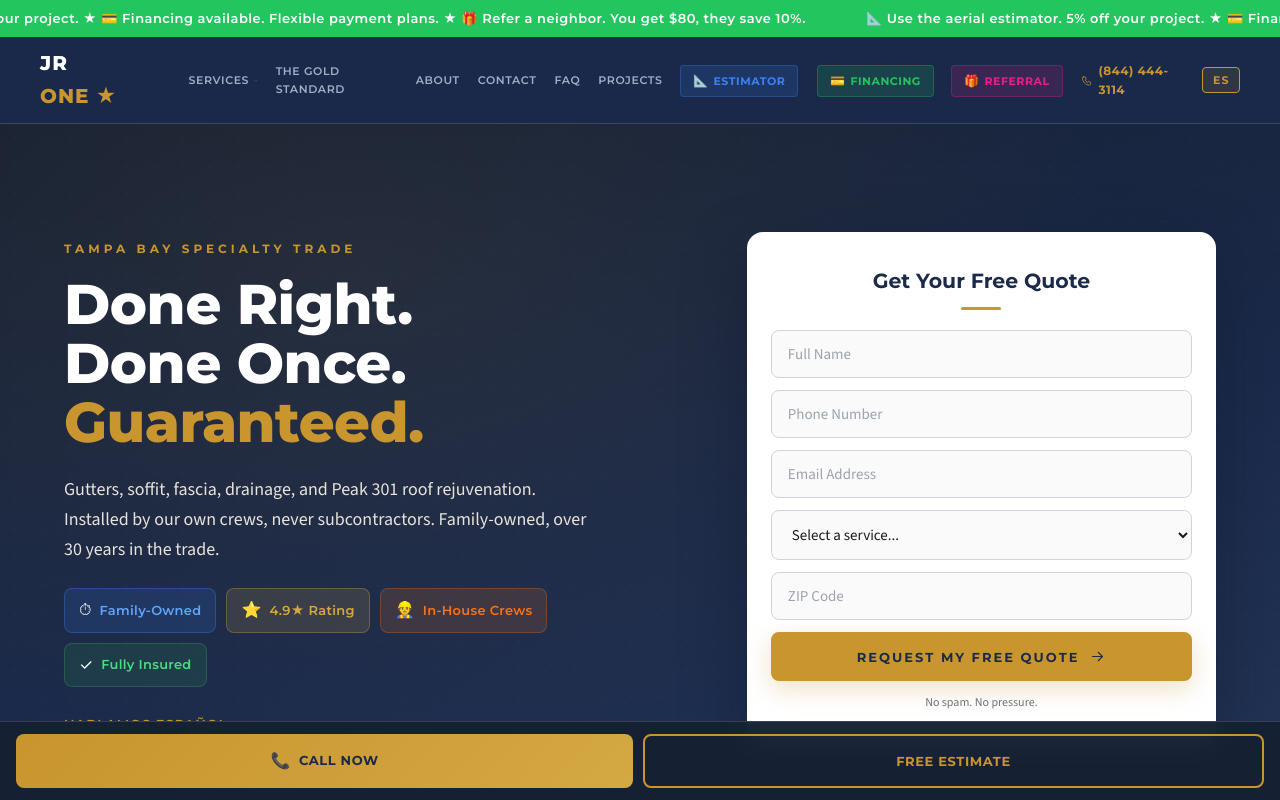
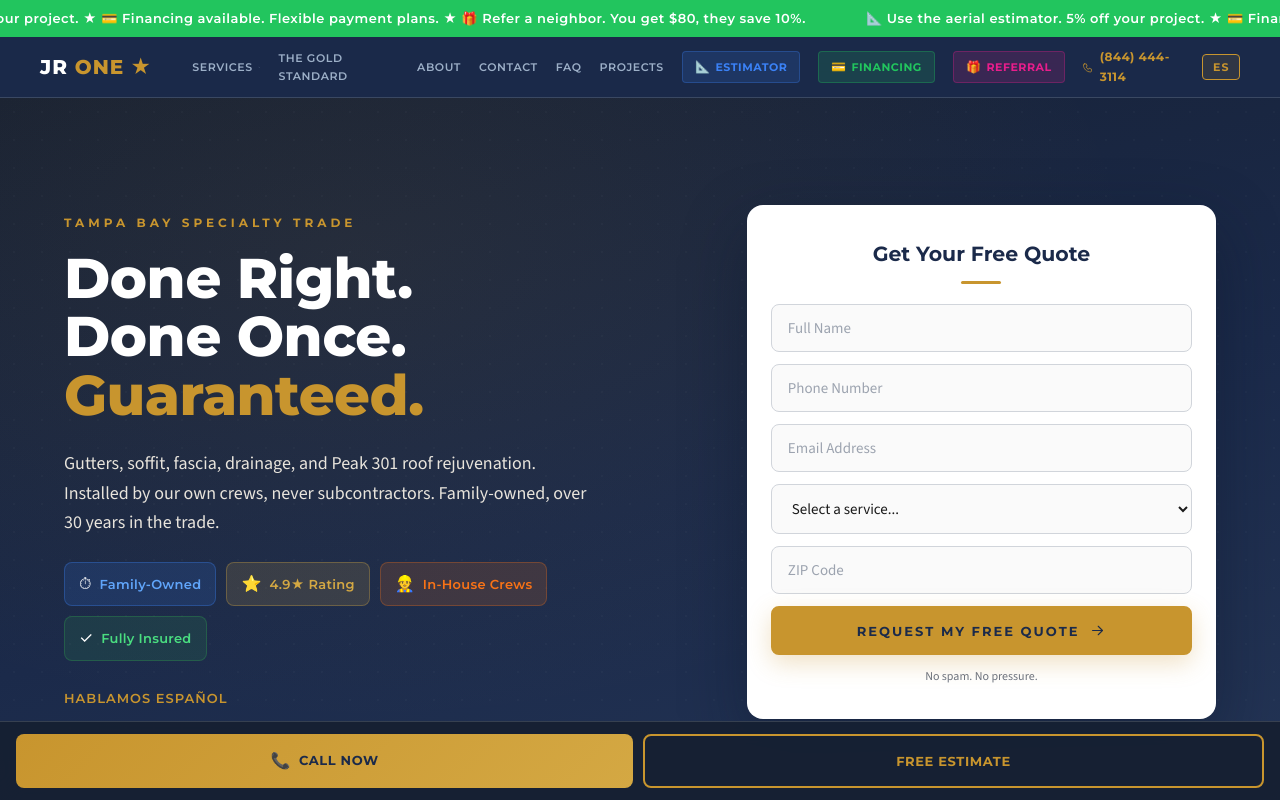
Before and after one commit to popeyejjvv/jr-one-website, a Next.js app: page / in a window 1280 px wide. Shown: the top 800 px of the page. Built offline with nearby package versions, Linux system fonts and the light colour scheme.

Commit message:
Nav logo: whiteSpace nowrap + flexShrink 0 so JR ONE star stays on one line
Co-Authored-By: claude-flow <ruv@ruv.net>

```diff
--- a/components/SiteNav.jsx
+++ b/components/SiteNav.jsx
@@ -109,6 +109,8 @@ export default function SiteNav({ promoBanner }) {
               color: "var(--jr-paper)",
               letterSpacing: "1px",
               paddingRight: "var(--jr-space-10)",
+              whiteSpace: "nowrap",
+              flexShrink: 0,
             }}
           >
             JR <span style={{ color: "var(--jr-gold)" }}>ONE</span>
```
